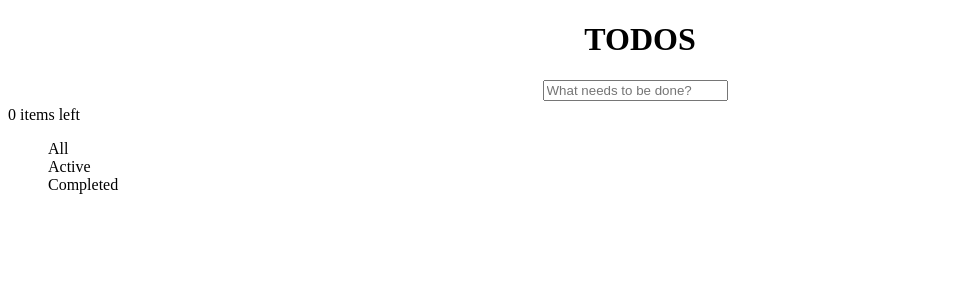
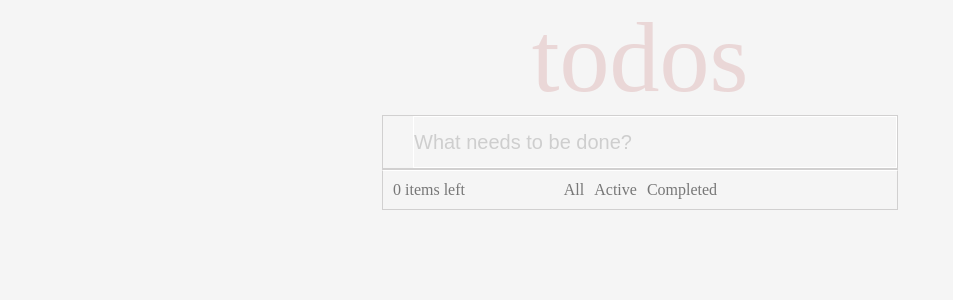
Before and after one commit to nikita-glitch/todo, a React (Create React App) app: page / in a window 1280 px wide. Shown: the top 300 px of the page, without its empty margins (0-953 px from the left). Built offline with nearby package versions, Linux system fonts and the light colour scheme; the HTML template or start-up script is replaced by a standard one.

Commit message:
v2.9 styled

```diff
--- a/src/Footer.jsx
+++ b/src/Footer.jsx
@@ -25,11 +25,13 @@ const Footer = ({
 
   return (
     <div className="footer">
-      {completedTasks === 1 ? (
-        <>{completedTasks} item left</>
-      ) : (
-        <>{completedTasks} items left</>
-      )}
+      <div className="completed_tasks">
+        {completedTasks === 1 ? (
+          <>{completedTasks} item left</>
+        ) : (
+          <>{completedTasks} items left</>
+        )}
+      </div>
       <ul className="filters">
         <div className="filter_button" onClick={allButtonHandler}>
           All
--- a/src/List/List.css
+++ b/src/List/List.css
@@ -1,17 +1,35 @@
 .list {
+  display: flex;
+  justify-content: center;
+  align-items: center;
+  flex-direction: column;
+  border: 1px solid #d1d0d0;
+  font-size: 20px;
+}
 
-    display: flex;
-    justify-content: center;
-    align-items: center;
-    flex-direction: column;
+.add_todo {
+  display: flex;
+  border-bottom: 1px solid #d1d0d0;
+}
+
+.input_task {
+  border: 1px solid #fff;
+  font-size: 20px;
+  width: 482px;
+  height: 50px;
 
 }
+.input_task::placeholder{
+  opacity: 0.3;
+}
 
+.visible_checkbox {
+  margin-left: 15px;
+}
 
-.add_element {
-    display: flex;
-    margin-bottom: 5px;
+.invisible_checkbox {
+  display: none;
 }
-.invisible_checkbox{
-    display: none;
+.form {
+  margin-left: 30px;
 }
--- a/src/List/List.jsx
+++ b/src/List/List.jsx
@@ -14,31 +14,34 @@ function List({
   deleteTodo,
   submitEdit,
   setChecked,
-  setAllChecked
+  setAllChecked,
 }) {
   const [input, setInput] = useState("");
-  const check = value.every(item => item.isChecked === true)
+  const check = value.every((item) => item.isChecked === true);
   const handleSubmitForm = (ev) => {
-
     ev.preventDefault();
     if (!input) {
       return;
     }
     onAddElementClick(input);
-    setInput('');
-  }
+    setInput("");
+  };
   const handleInputForm = (ev) => {
     setInput(ev.target.value);
-
-  }
+  };
   const handleSubmitEdit = (editText, item) => {
     submitEdit(item.id, editText);
-  }
+  };
   return (
     <div className="list">
-      <input className={value.length ? "visible_checkbox" : 'invisible_checkbox'} type="checkbox" onChange={setAllChecked} checked={check ? true : false}/>
-      <div className="add_element">
-        <form onSubmit={handleSubmitForm}>
+      <div className="add_todo">
+        <input
+          className={value.length ? "visible_checkbox" : "invisible_checkbox"}
+          type="checkbox"
+          onChange={setAllChecked}
+          checked={check ? true : false}
+        />
+        <form className="form" onSubmit={handleSubmitForm}>
           <input
             className="input_task"
             type="text"
--- a/src/List/TodoItem.jsx
+++ b/src/List/TodoItem.jsx
@@ -18,7 +18,13 @@ function TodoItem({ value, onSubmitEdit, onDeleteTask, onCheck }) {
   return (
     <>
       <div className={value.isChecked ? "checked_element" : "element"}>
-        <input type="checkbox" onChange={onCheck} checked={value.isChecked} />
+        <input
+          className="todo_checkbox"
+          type="checkbox"
+          onChange={onCheck}
+          checked={value.isChecked}
+        />
+        <div className="field" onDoubleClick={() => setEdit(true)}>
           {edit ? (
             <form onSubmit={handleEditedForm}>
               <input
@@ -30,14 +36,15 @@ function TodoItem({ value, onSubmitEdit, onDeleteTask, onCheck }) {
             </form>
           ) : (
             <>
-            <div className="task" onDoubleClick={() => setEdit(true)}>
-              {value.todoTask}
-            </div>
+              <div className="task">{value.todoTask}</div>
             </>
           )}
+        </div>
+        <div>
           <button className="delete_button" onClick={onDeleteTask}>
-          Delete
+            X
           </button>
+        </div>
       </div>
     </>
   );
--- a/src/List/element.css
+++ b/src/List/element.css
@@ -1,43 +1,54 @@
 .element {
-    display: flex;
-    width: 500px;
-    height: 150px;
-    justify-content: space-between;
-    align-items: center;
-    border: 2px ridge rgb(0, 0, 0);
-    margin-bottom: 10px;
+  display: flex;
+  width: 100%;
+  height: 50px;
+  justify-content: space-between;
+  align-items: center;
+  border: 1px solid #d1d0d0;
+  border-top: 0;
 }
-.button_group {
-    display: flex;
-    flex-direction: column;
-    margin-right: 2px;
-    align-items: stretch;
+
+.todo_checkbox {
+  border-radius: 50%;
+  margin-left: 15px;
+  margin-right: 5px;
 }
-.edit_button  {
-    display: flex;
 
-    margin-bottom: 20px;
+.checked_element {
+  display: flex;
+  width: 100%;
+  height: 50px;
+  color: #999;
+  justify-content: space-between;
+  align-items: center;
+  border: 1px ridge #d1d0d0;
+  border-top: 0;
+}
+
+.element:last-child {
+  border-bottom: 0;
 
 }
 
-.task {
-    width: 200px;
-    height: 100px;
-    border: 2px ridge rgb(0, 0, 0);
-    margin-left: 5px;
+.checked_element:nth-child(n + 1) {
+  text-decoration: line-through;
 }
-.submit_button  {
-    display: flex;
 
+.delete_button {
+  margin-right: 5px;
+  border: none;
+  color: red;
+  cursor: pointer;
+}
 
+.field {
+  flex: 1;
+  margin-left: 30px;
 }
-.checked_element {
-    display: flex;
-    width: 500px;
-    height: 150px;
-    background-color: rgb(170, 170, 170);
-    justify-content: space-between;
-    align-items: center;
-    border: 2px ridge rgb(0, 0, 0);
-    margin-bottom: 10px;
+
+.edit_input {
+  font-size: 20px;
+  height: 50px;
+  border: none;
+  width: 99%;
 }
--- a/src/Page.jsx
+++ b/src/Page.jsx
@@ -72,13 +72,8 @@ function Page() {
   };
   return (
     <>
-      <h1
-        style={{
-          display: "flex",
-          justifyContent: "center",
-        }}
-      >
-        TODOS
+      <h1 className="todo_header">
+        todos
       </h1>
 
       <List
--- a/src/app.css
+++ b/src/app.css
@@ -0,0 +1,10 @@
+*{
+  margin: 0;
+  padding: 0;
+  background: #f5f5f5;
+}
+#root {
+  display: flex;
+  justify-content: center;
+
+}
--- a/src/footer.css
+++ b/src/footer.css
@@ -0,0 +1,22 @@
+.footer {
+  display: flex;
+  border: 1px solid #d1d0d0;
+  padding: 10px;
+  border-top: 1px solid #ffffff;
+  color:#777;
+}
+
+.filters{
+  display: flex;
+  margin-left: 20%;
+}
+.filter_button{
+  margin-right: 10px;
+  cursor: pointer;
+}
+.filter_button:active {
+  border: 1px solid #999;
+}
+.filter_button:last-child{
+  margin-right: 0;
+}
--- a/src/page.css
+++ b/src/page.css
@@ -1,5 +1,7 @@
-.input_task {
+.todo_header{
   display: flex;
-  margin-right: 10px;
-
+  justify-content: center;
+  color: rgba(175, 47, 47, 0.15);;
+  font-size: 100px;
+  font-weight: 100;
 }
```
Lines whose indentation alone changed are shown as unchanged.
